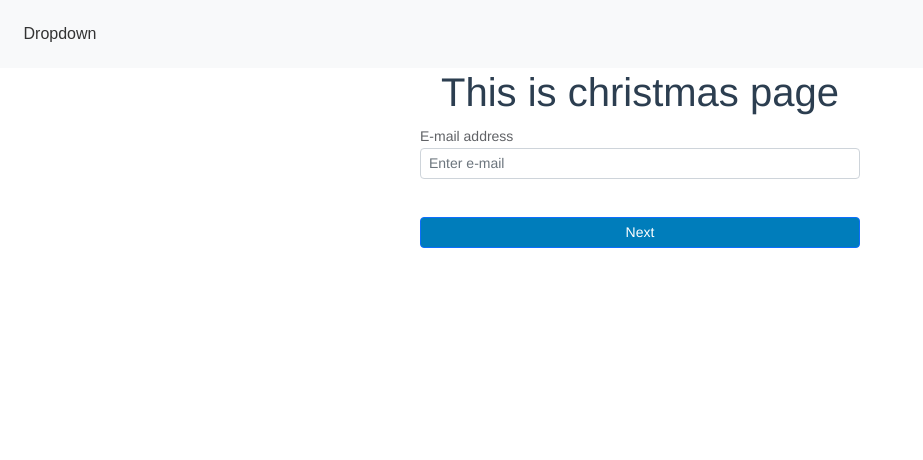
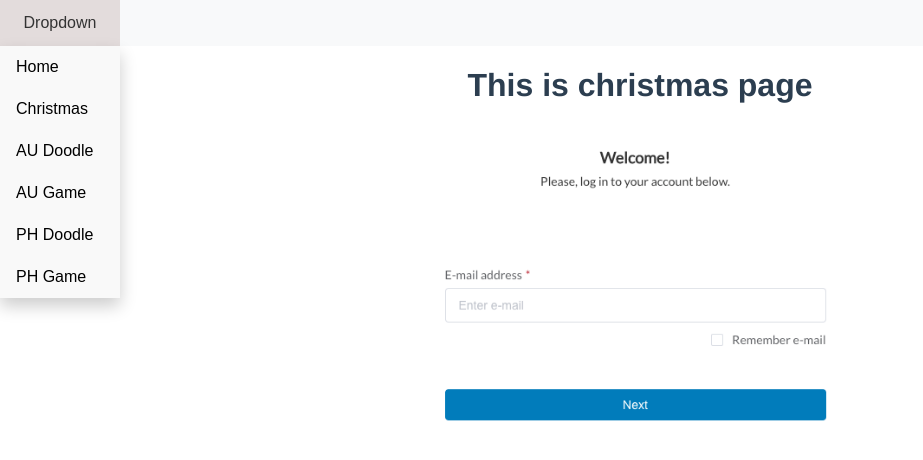
Before and after one commit to ernieay/sm-login-hackathon-22, a Vue app: page /xmas in a window 1280 px wide. Shown: the top 460 px of the page, without its empty margins (0-923 px from the left). Built offline with nearby package versions, Linux system fonts and the light colour scheme.

Commit message:
use image for now

```diff
--- /dev/null
+++ b/src/components/LoginImage.vue
@@ -0,0 +1,17 @@
+<template>
+  <div class="login-form">
+    <img src="@/assets/LoginForm.png" class="login-form__img" />
+  </div>
+</template>
+
+<script>
+export default {
+  name: 'LoginImage',
+}
+</script>
+
+<style scoped>
+.login-form__img {
+  width: 440px;
+}
+</style>
--- a/src/main.js
+++ b/src/main.js
@@ -1,7 +1,7 @@
 import { createApp } from 'vue'
 import App from './App.vue'
 import router from './router'
-import 'bootstrap'
-import 'bootstrap/dist/css/bootstrap.min.css'
+// import 'bootstrap'
+// import 'bootstrap/dist/css/bootstrap.min.css'
 
 createApp(App).use(router).mount('#app')
--- a/src/views/AuDoodleView.vue
+++ b/src/views/AuDoodleView.vue
@@ -1,18 +1,18 @@
 <template>
   <div class="au-doodle">
     <h1>This is the au doodle</h1>
-    <LoginUser />
+    <LoginImage />
   </div>
 </template>
 
 <script>
 // @ is an alias to /src
-import LoginUser from '@/components/LoginUser.vue'
+import LoginImage from '@/components/LoginImage.vue'
 
 export default {
   name: 'AuDoodle',
   components: {
-    LoginUser
+    LoginImage
   }
 }
 </script>
--- a/src/views/AuGameView.vue
+++ b/src/views/AuGameView.vue
@@ -1,18 +1,18 @@
 <template>
   <div class="au-game">
     <h1>This is the au game</h1>
-    <LoginUser />
+    <LoginImage />
   </div>
 </template>
 
 <script>
 // @ is an alias to /src
-import LoginUser from '@/components/LoginUser.vue'
+import LoginImage from '@/components/LoginImage.vue'
 
 export default {
   name: 'AuGame',
   components: {
-    LoginUser
+    LoginImage
   }
 }
 </script>
--- a/src/views/HomeView.vue
+++ b/src/views/HomeView.vue
@@ -1,17 +1,17 @@
 <template>
   <div class="home">
-    <LoginUser />
+    <LoginImage />
   </div>
 </template>
 
 <script>
 // @ is an alias to /src
-import LoginUser from '@/components/LoginUser.vue'
+import LoginImage from '@/components/LoginImage.vue'
 
 export default {
   name: 'HomeView',
   components: {
-    LoginUser
+    LoginImage
   }
 }
 </script>
--- a/src/views/PhDoodleView.vue
+++ b/src/views/PhDoodleView.vue
@@ -1,18 +1,18 @@
 <template>
   <div class="ph-doodle">
     <h1>This is the ph doodle</h1>
-    <LoginUser />
+    <LoginImage />
   </div>
 </template>
 
 <script>
 // @ is an alias to /src
-import LoginUser from '@/components/LoginUser.vue'
+import LoginImage from '@/components/LoginImage.vue'
 
 export default {
   name: 'PhDoodle',
   components: {
-    LoginUser
+    LoginImage
   }
 }
 </script>
--- a/src/views/PhGameView.vue
+++ b/src/views/PhGameView.vue
@@ -1,18 +1,18 @@
 <template>
   <div class="ph-game">
     <h1>This is the ph game</h1>
-    <LoginUser />
+    <LoginImage />
   </div>
 </template>
 
 <script>
 // @ is an alias to /src
-import LoginUser from '@/components/LoginUser.vue'
+import LoginImage from '@/components/LoginImage.vue'
 
 export default {
   name: 'PhGame',
   components: {
-    LoginUser
+    LoginImage
   }
 }
 </script>
--- a/src/views/XmasView.vue
+++ b/src/views/XmasView.vue
@@ -1,18 +1,18 @@
 <template>
   <div class="xmas">
     <h1>This is christmas page</h1>
-    <LoginUser />
+    <LoginImage />
   </div>
 </template>
 
 <script>
 // @ is an alias to /src
-import LoginUser from '@/components/LoginUser.vue'
+import LoginImage from '@/components/LoginImage.vue'
 
 export default {
   name: 'PhDoodle',
   components: {
-    LoginUser
+    LoginImage
   }
 }
 </script>
```
